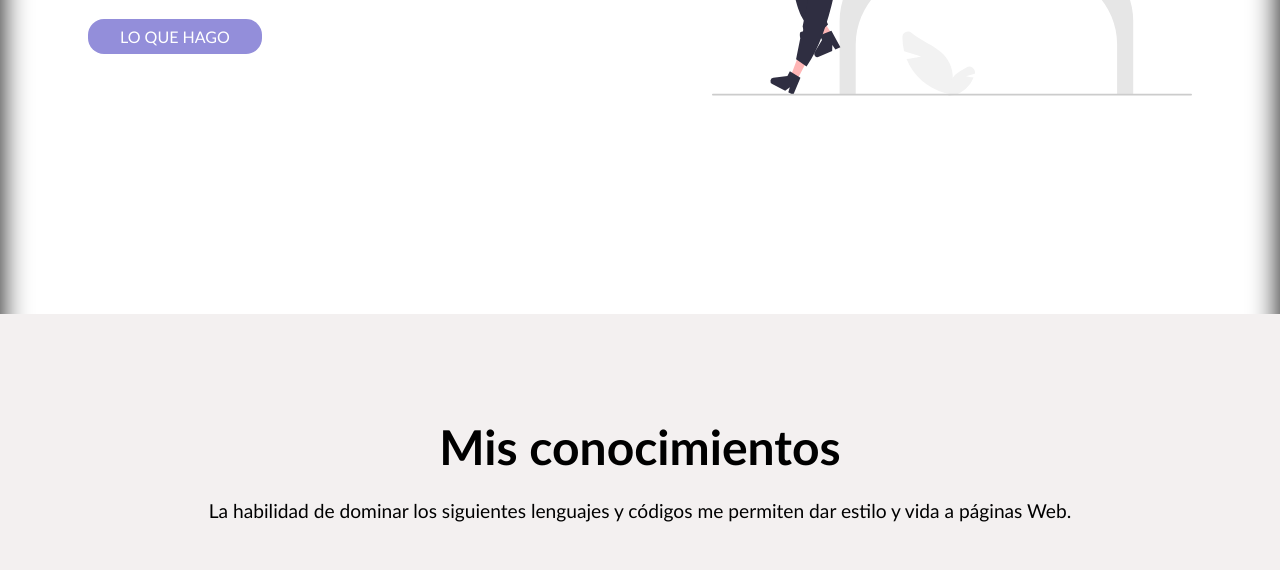
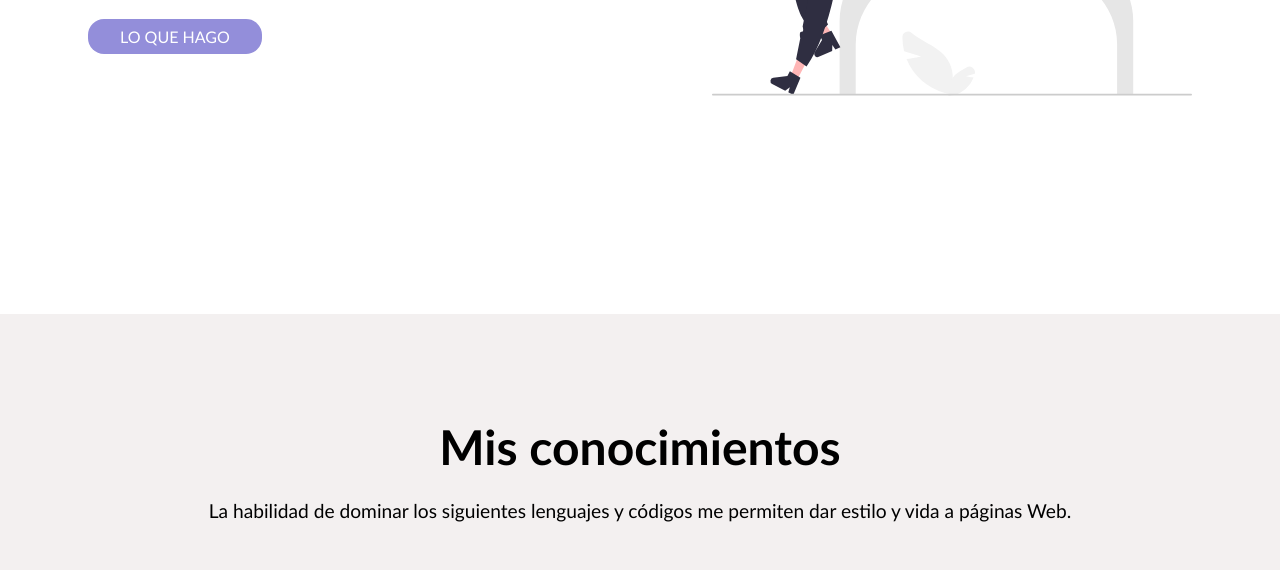
Before and after one commit to Belu-Sanchez/Porfolio, a plain HTML site: page index.html in a window 1280 px wide. Shown: the part 400-970 px from the top of the page. Drawn offline with nearby package versions, Linux system fonts and the light colour scheme.

Commit message:
update/cambio en css, elimine sombra al body

```diff
--- a/style.css
+++ b/style.css
@@ -6,9 +6,7 @@
   -moz-box-sizing: border-box;
   box-sizing: border-box;
 }
-body{
-  box-shadow: inset 0 0 30px black;
-}
+
 /*******************************************************************************
 NAVIGATION HEADER
 *******************************************************************************/
```
